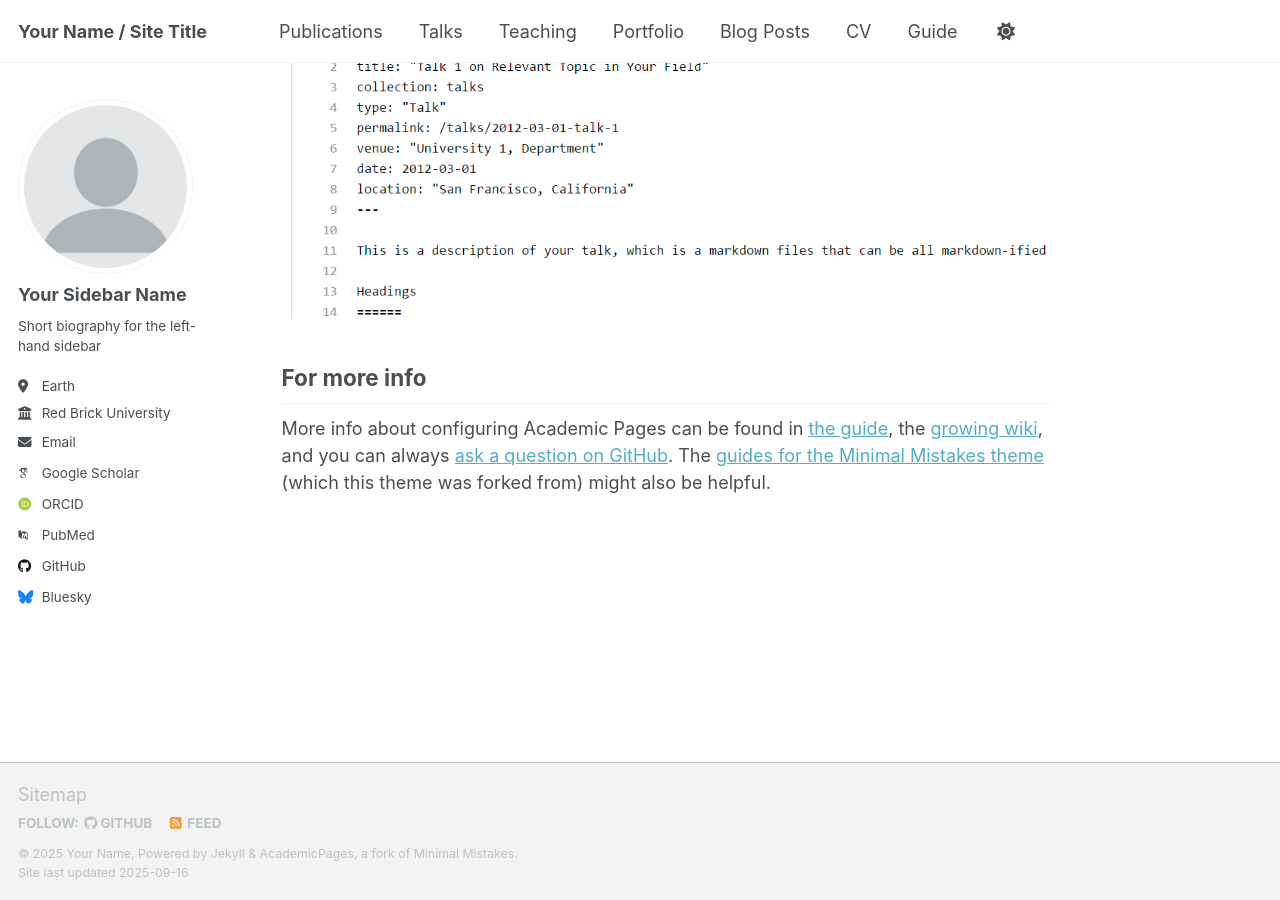
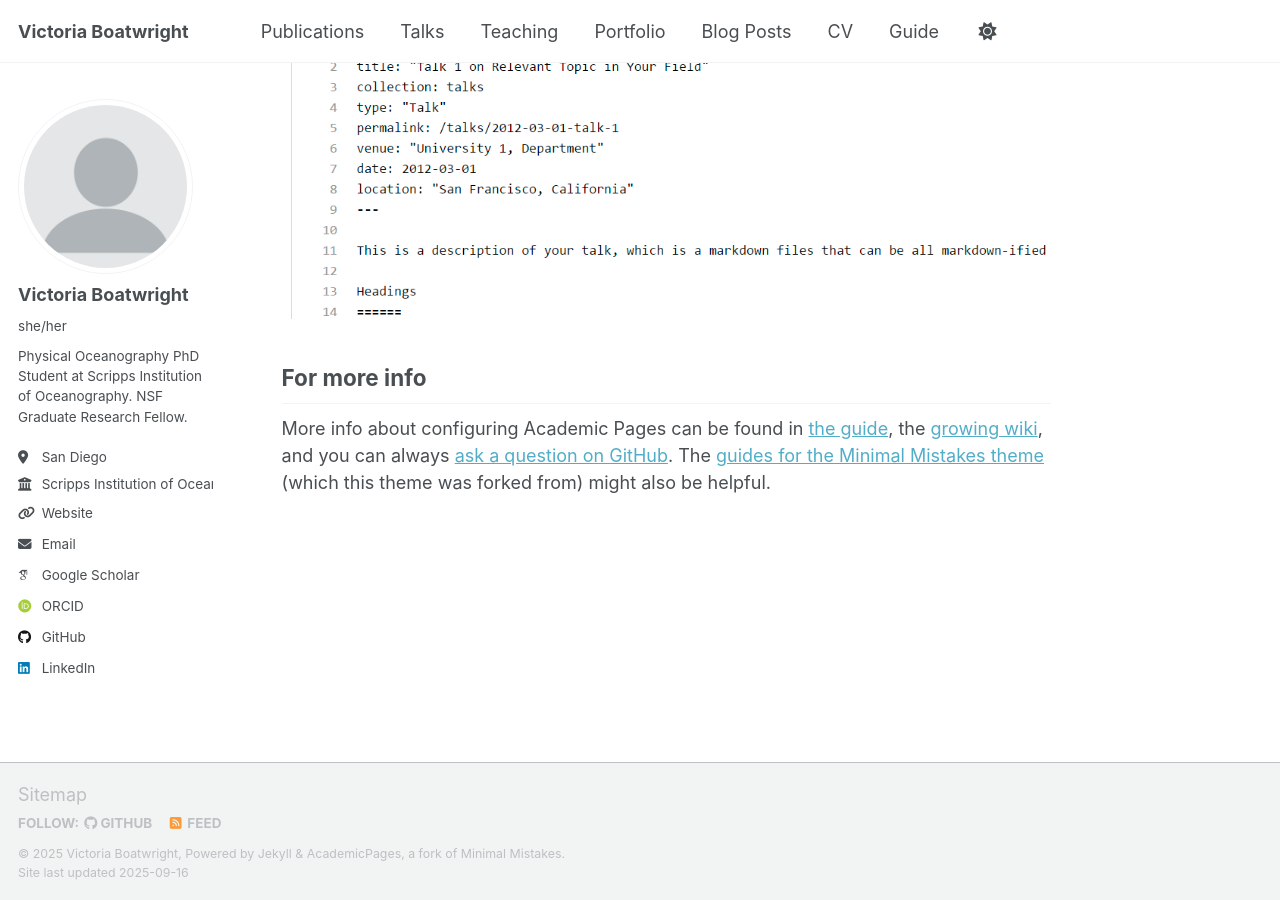
Before and after one commit to victoria-boatwright/victoria-boatwright.github.io, a Jekyll site: the page built from _pages/about.md, in a window 1280 px wide and 900 px high, scrolled down 2880 px. Built offline with Jekyll 4.4.1, drawn with Linux system fonts in a browser that asks for light colours; some web fonts are replaced; a script that is not in the unit is left out.

Commit message:
updating config basics

```diff
--- a/_config.yml
+++ b/_config.yml
@@ -9,14 +9,14 @@
 # Basic Site Settings
 locale                   : "en-US"
 site_theme               : "default" # Currently available options are "default", "air"
-title                    : "Your Name / Site Title"
+title                    : "Victoria Boatwright"
 title_separator          : "-"
-name                     : &name "Your Name"
-description              : &description "Your Name's academic portfolio"   # Update this with a general description of your site, this is the default if not overridden by a page
-url                      : https://academicpages.github.io # The base hostname & protocol for your site e.g. "https://[your GitHub username].github.io",
+name                     : &name "Victoria Boatwright"
+description              : &description "PhD Student at Scripps Institution of Oceanography."   # Update this with a general description of your site, this is the default if not overridden by a page
+url                      : https://victoria-boatwright.github.io # The base hostname & protocol for your site e.g. "https://[your GitHub username].github.io",
                                                            # or if you already have some other page hosted on Github then use "https://[your GitHub username].github.io/[Your Repo Name]"
 baseurl                  : "" # the subpath of your site, e.g. "/blog"
-repository               : "academicpages/academicpages.github.io"
+repository               : "victoria-boatwright.github.io"
 
 # Site Author - The following control what appear as part of the author content on the side bar.
 #               If a field is blank the icon and link will not appear, otherwise it will be shown.
@@ -24,23 +24,23 @@ repository               : "academicpages/academicpages.github.io"
 author:
   # Biographic information
   avatar           : "profile.png"
-  name             : "Your Sidebar Name"
-  pronouns         : # example: "she/her"
-  bio              : "Short biography for the left-hand sidebar"
-  location         : "Earth"
-  employer         : "Red Brick University"
-  uri              : # URL
-  email            : "none@example.org"
+  name             : "Victoria Boatwright"
+  pronouns         : "she/her" # example: "she/her"
+  bio              : "Physical Oceanography PhD Student at Scripps Institution of Oceanography. NSF Graduate Research Fellow."
+  location         : "San Diego"
+  employer         : "Scripps Institution of Oceanography, UCSD"
+  uri              : "https://www.linkedin.com/in/victoria-boatwright/" # URL
+  email            : "vboatwright@ucsd.edu"
 
   # Academic websites
   academia         : # URL
   arxiv            : # URL - Update with the correct link to your profile
-  googlescholar    : "https://scholar.google.com/citations?user=PS_CX0AAAAAJ"
+  googlescholar    : "https://scholar.google.com/citations?view_op=list_works&hl=en&authuser=1&user=JogOAqUAAAAJ&gmla=AH8HC4wYvy1LD1iLZ0r0IzwBoTQp3QEZqzmlVeB_ibY_CiTegyyAbrRGnkQuy81I1vwa6ryjOutXrL8AeqjMdekTX0x63fSIgbSUMeA2H2E"
   inspire-hep      : # URL
   impactstory      : # URL
-  orcid            : "http://orcid.org/yourorcidurl"
+  orcid            : "https://orcid.org/0009-0005-5977-235X"
   semantic         : # URL
-  pubmed           : "https://www.ncbi.nlm.nih.gov/pubmed/?term=john+snow"
+  pubmed           : # "https://www.ncbi.nlm.nih.gov/pubmed/?term=john+snow"
   researchgate     : # URL
   scopus           : # URL
 
@@ -48,13 +48,13 @@ author:
   bitbucket        : # Username - Update with your username on the site
   codepen          : # Username
   dribbble         : # Username
-  github           : "academicpages"
+  github           : "boatwrva"
   kaggle           : # Username
   stackoverflow    : # User number or user number and name (i.e., use "1" or "1/jeff-atwood")
 
   # Social media
   artstation       : # Username
-  bluesky          : "bsky.app" # Replace this with you Bluesky username
+  bluesky          : # "bsky.app" # Replace this with you Bluesky username
   facebook         : # Username
   flickr           : # Username
   foursquare       : # Username
@@ -63,7 +63,7 @@ author:
   keybase          : # Username
   instagram        : # Username
   lastfm           : # Username
-  linkedin         : # Username
+  linkedin         : Victoria Boatwright
   mastodon         : # URL
   medium           : # URL
   pinterest        : # Username
```
